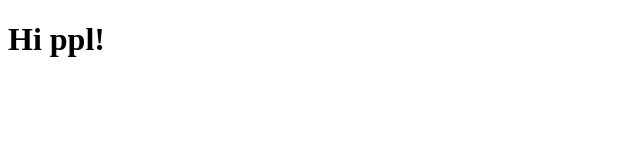
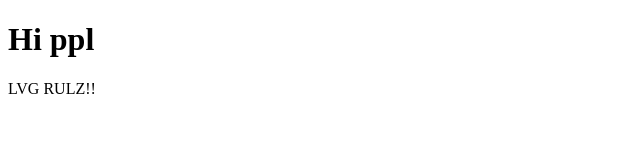
Before and after one commit to VernH/practice, a plain HTML site: page index.html in a window 1280 px wide. Shown: the whole page, without its empty margins (0-640 px from the left). Drawn offline with Linux system fonts and the light colour scheme.

Commit message:
changed h1 tag

```diff
--- a/index.html
+++ b/index.html
@@ -4,7 +4,8 @@
   <title></title>
 </head>
 <body>
-<h1>Hi ppl!</h1>
+<h1>Hi ppl</h1>
+<p>LVG RULZ!!</p>
 
 </body>
 </html>
```
